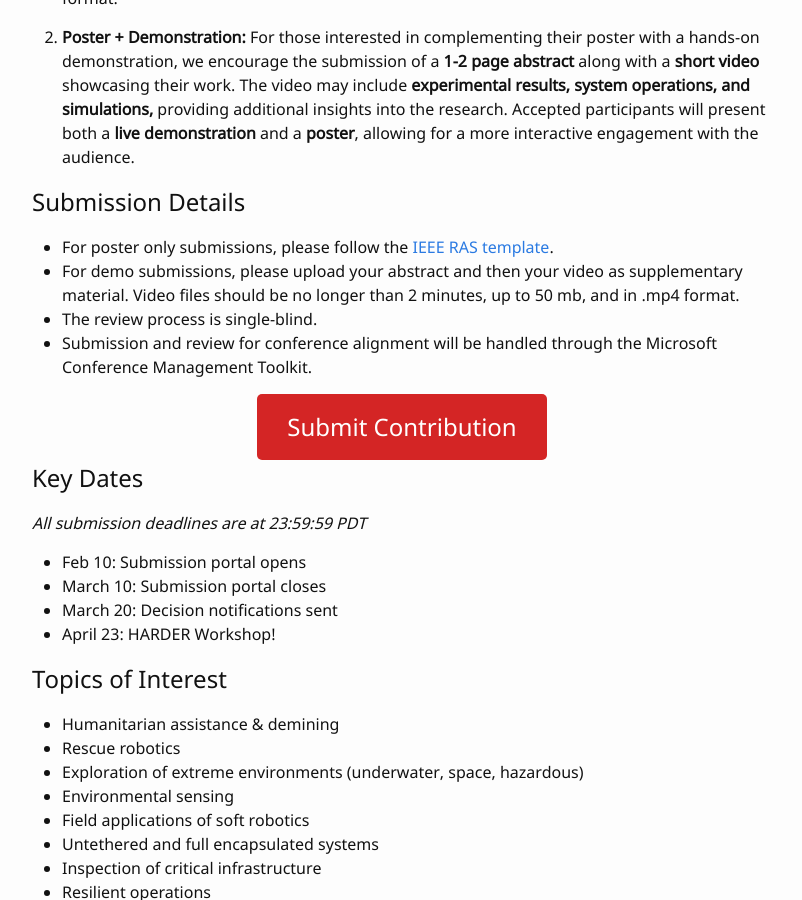
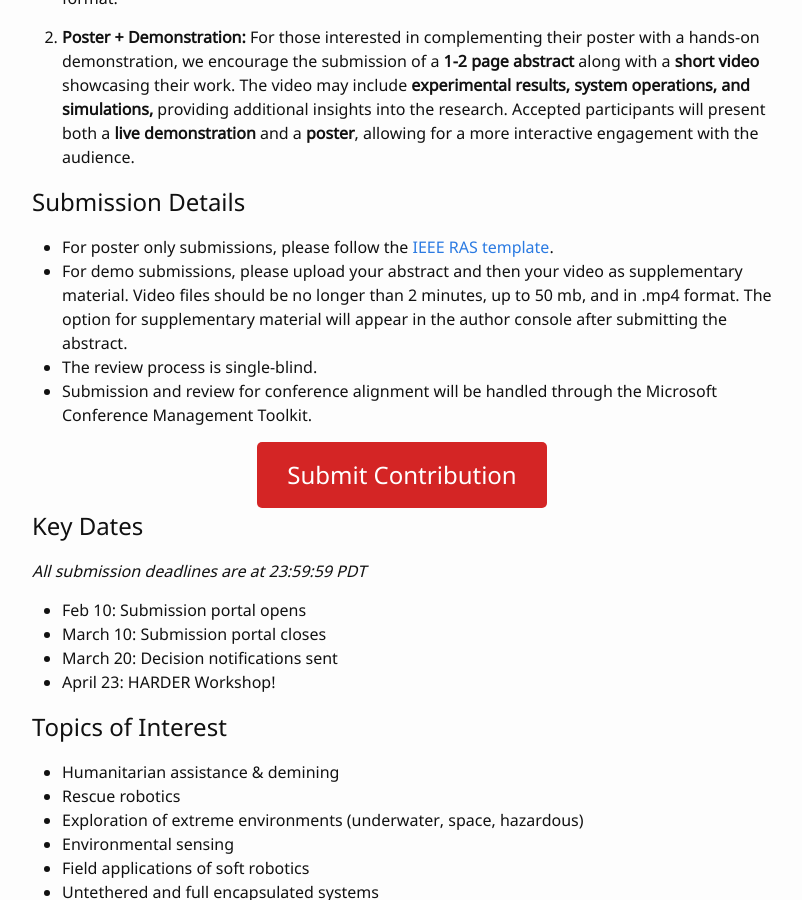
Before and after one commit to harder-workshop/robosoft_2025, a Jekyll site: the page built from 2-contributing.md, in a window 1280 px wide and 900 px high, scrolled down 352 px. Shown: the whole window, without its empty margins (238-1040 px from the left). Built offline with Jekyll 4.4.1, drawn with Linux system fonts in a browser that asks for light colours.

Commit message:
clarifies submission procedure for video

```diff
--- a/2-contributing.md
+++ b/2-contributing.md
@@ -14,7 +14,7 @@ We are pleased to offer two different ways for participants to present their wor
 ## Submission Details
 
 - For poster only submissions, please follow the [IEEE RAS template](http://ras.papercept.net/conferences/support/files/ieeeconf.zip).
-- For demo submissions, please upload your abstract and then your video as supplementary material. Video files should be no longer than 2 minutes, up to 50 mb, and in .mp4 format.
+- For demo submissions, please upload your abstract and then your video as supplementary material. Video files should be no longer than 2 minutes, up to 50 mb, and in .mp4 format. The option for supplementary material will appear in the author console after submitting the abstract.
 - The review process is single-blind.
 - Submission and review for conference alignment will be handled through the Microsoft Conference Management Toolkit.
 
```
